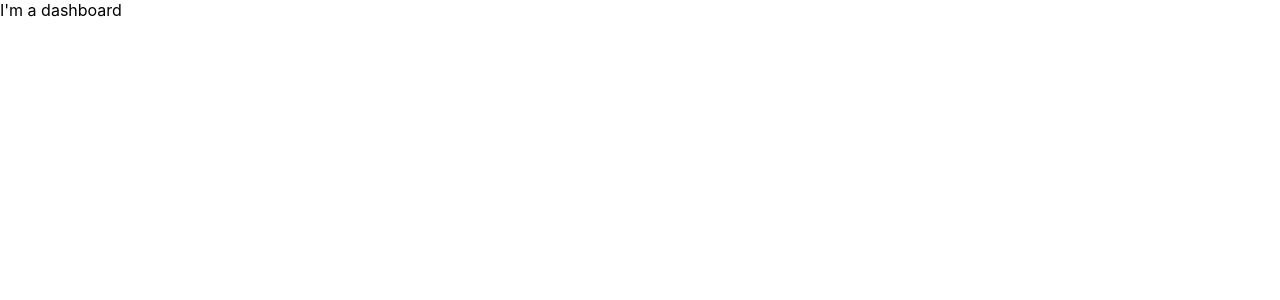
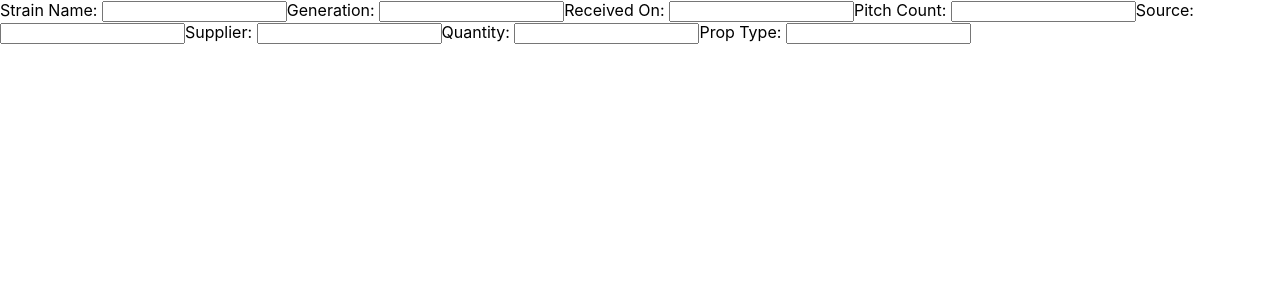
Before and after one commit to srsmith0/yeast-handler, a Next.js app: page /user/dashboard in a window 1280 px wide. Shown: the top 300 px of the page. Built offline with nearby package versions, Linux system fonts and the light colour scheme.

Commit message:
created addyeast component/installed styled components

```diff
--- a/components/AddYeast.tsx
+++ b/components/AddYeast.tsx
@@ -0,0 +1,31 @@
+import {useState} from 'react';
+
+import Input from '../utils/Input';
+
+const AddYeast = () => {
+    const [strain, setStrain] = useState('');
+    const [gen, setGen] = useState('');
+    const [received, setReceived] = useState('');
+    const [countAtPitch, setCountAtPitch] = useState('');
+    const [source, setSource] = useState('');
+    const [supplier, setSupplier] = useState('');
+    const [quantity, setQuantity] = useState('');
+    const [propType, setPropType] = useState('');
+
+    return (
+        <>
+            <Input value={strain} valueChange={setStrain} name="strain" title="Strain Name: " />
+            <Input value={gen} valueChange={setGen} name="gen" title="Generation: " />
+            <Input value={received} valueChange={setReceived} name="received" title="Received On: " />
+            <Input value={countAtPitch} valueChange={setCountAtPitch} name="countAtPitch" title="Pitch Count: " />
+            <Input value={source} valueChange={setSource} name="source" title="Source: " />
+            <Input value={supplier} valueChange={setSupplier} name="supplier" title="Supplier: " />
+            <Input value={quantity} valueChange={setQuantity} name="quantity" title="Quantity: " />
+            <Input value={propType} valueChange={setPropType} name="propType" title="Prop Type: " />
+
+        </>
+    )
+};
+
+export default AddYeast;
+   // const Input = ({value, valueChange, name, title})
--- a/components/Login.tsx
+++ b/components/Login.tsx
@@ -1,4 +1,5 @@
 import {useState} from 'react';
+
 import Input from '../utils/Input';
 
 const Login = () => {
@@ -10,7 +11,6 @@ const Login = () => {
         changeState(value);
     };
 
-   // const Input = ({value, valueChange, name, title})
     const handleSubmit = (e) => {
         e.preventDefault();
         console.log(username)
--- a/package.json
+++ b/package.json
@@ -18,6 +18,7 @@
     "next": "13.0.5",
     "react": "18.2.0",
     "react-dom": "18.2.0",
+    "styled-components": "^5.3.6",
     "typescript": "4.9.3"
   }
 }
--- a/pages/index.tsx
+++ b/pages/index.tsx
@@ -1,5 +1,6 @@
 import Head from 'next/head'
 import styles from '../styles/Home.module.css'
+
 import {useRouter} from 'next/router'
 
 export default function Home() {
--- a/pages/user/dashboard.tsx
+++ b/pages/user/dashboard.tsx
@@ -1,10 +1,11 @@
 import { useState } from 'react';
+import AddYeast from '../../components/AddYeast';
 
 const Dashboard = () => {
 
     return (
         <>
-        I'm a dashboard
+            <AddYeast />
         </>
     );
 };
--- a/utils/Input.tsx
+++ b/utils/Input.tsx
@@ -1,4 +1,3 @@
-
 const Input = ({value, valueChange, name, title}) => {
 
     return (
```
Also changed, not shown: 1 other file (tests, documents, lock files or other folders).
